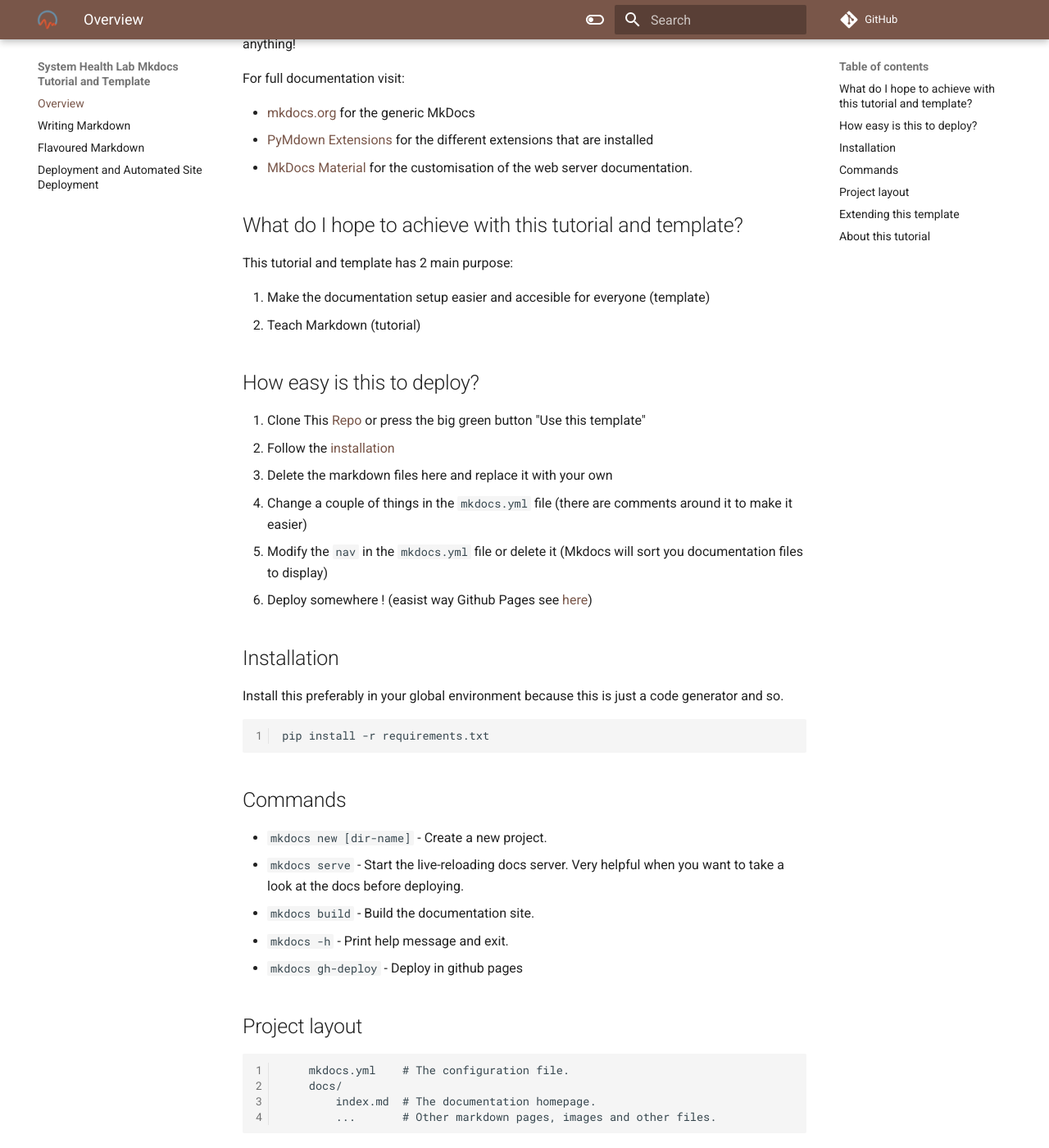
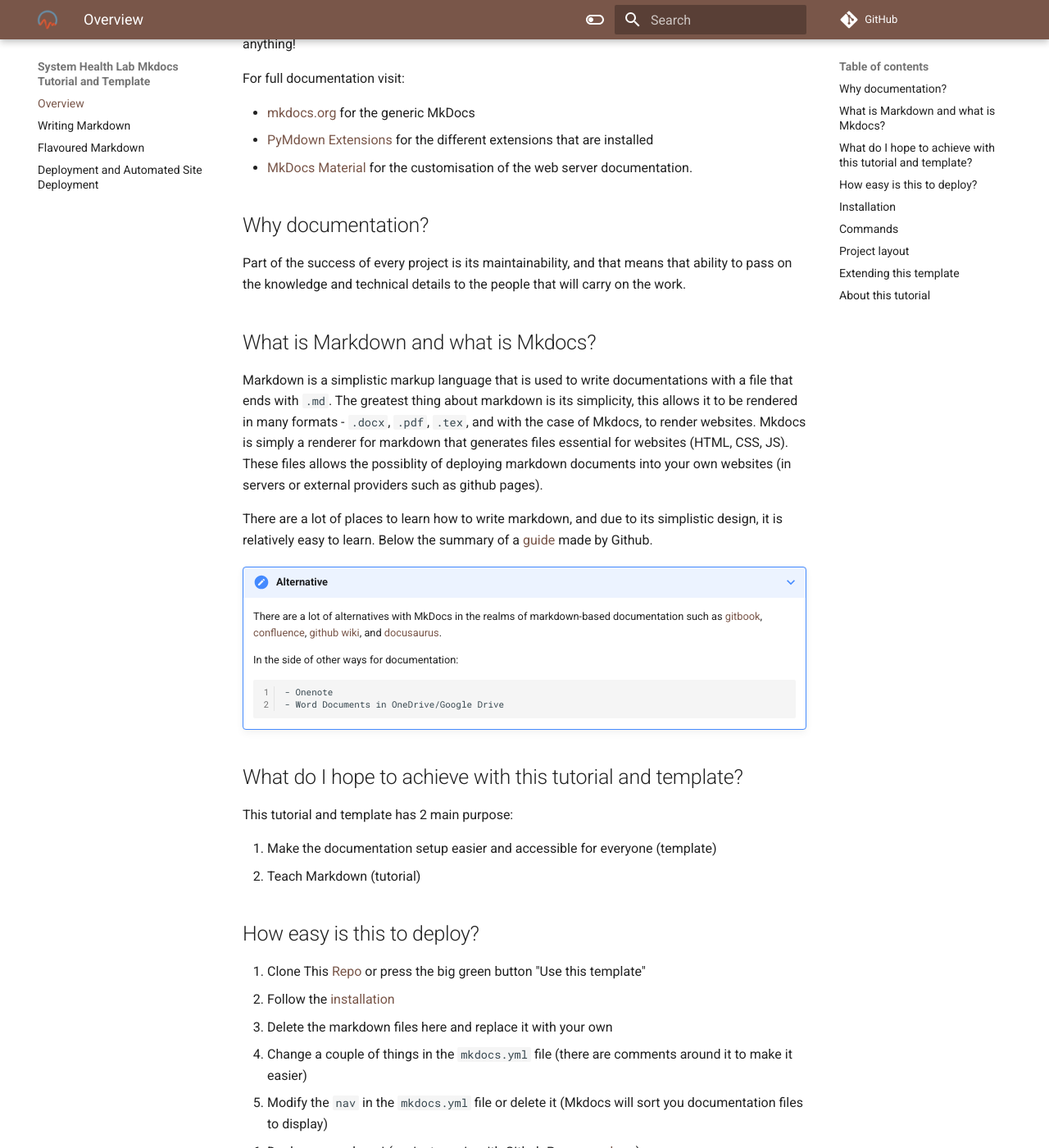
Before and after one commit to uwasystemhealth/shl-mkdocs-tutorial-and-template, an MkDocs documentation site: the page built from docs/index.md, in a window 1280 px wide and 1400 px high, scrolled down 231 px. Shown: the whole window at 82% size. Built offline with MkDocs 1.6.1 and Material for MkDocs 9.7.7, drawn with Linux system fonts in a browser that asks for light colours; comment, search, counter and statistics services are not loaded; some of the changed text lies outside the part shown.

Commit message:
revision changes

````diff
--- a/docs/index.md
+++ b/docs/index.md
@@ -7,10 +7,26 @@
 - [PyMdown Extensions](https://facelessuser.github.io/pymdown-extensions/) for the different extensions that are installed
 - [MkDocs Material](https://squidfunk.github.io/mkdocs-material/) for the customisation of the web server documentation.
 
+## Why documentation?
+Part of the success of every project is its maintainability, and that means that ability to pass on the knowledge and technical details to the people that will carry on the work.
+
+## What is Markdown and what is Mkdocs?
+Markdown is a simplistic markup language that is used to write documentations with a file that ends with `.md`. The greatest thing about markdown is its simplicity, this allows it to be rendered in many formats - `.docx`, `.pdf`, `.tex`, and with the case of Mkdocs, to render websites. Mkdocs is simply a renderer for markdown that generates files essential for websites (HTML, CSS, JS). These files allows the possiblity of deploying markdown documents into your own websites (in servers or external providers such as github pages).
+
+There are a lot of places to learn how to write markdown, and due to its simplistic design, it is relatively easy to learn. Below the summary of a [guide](https://guides.github.com/features/mastering-markdown/#syntax) made by Github.
+
+???+ note "Alternative"
+    There are a lot of alternatives with MkDocs in the realms of markdown-based documentation such as [gitbook](https://www.gitbook.com/), [confluence](https://www.atlassian.com/software/confluence), [github wiki](https://docs.github.com/en/communities/documenting-your-project-with-wikis/about-wikis), and [docusaurus](https://docusaurus.io/).
+
+    In the side of other ways for documentation:
+
+        - Onenote
+        - Word Documents in OneDrive/Google Drive
+
 ## What do I hope to achieve with this tutorial and template?
 This tutorial and template has 2 main purpose:
 
-1. Make the documentation setup easier and accesible for everyone (template)
+1. Make the documentation setup easier and accessible for everyone (template)
 2. Teach Markdown (tutorial)
 
 ## How easy is this to deploy?
@@ -20,7 +36,7 @@
 2. Delete the markdown files here and replace it with your own
 3. Change a couple of things in the `mkdocs.yml` file (there are comments around it to make it easier)
 4. Modify the `nav` in the `mkdocs.yml` file or delete it (Mkdocs will sort you documentation files to display)
-5. Deploy somewhere ! (easist way Github Pages see [here](#commands))
+5. Deploy somewhere ! (easiest way is with Github Pages see [here](#commands))
 
 
 ## Installation
@@ -28,6 +44,9 @@
 ```
 pip install -r requirements.txt
 ```
+
+???+ note "Prerequisite"
+    You need to make sure that you have Python installed to be able to use `pip`. Here is the download [link](https://www.python.org/downloads/).
 ## Commands
 
 * `mkdocs new [dir-name]` - Create a new project.
````
Also changed, not shown: docs/deployment_and_automated_site_deployment.md (+11 -10 lines), docs/writing_markdown.md (+0 -6 lines).
